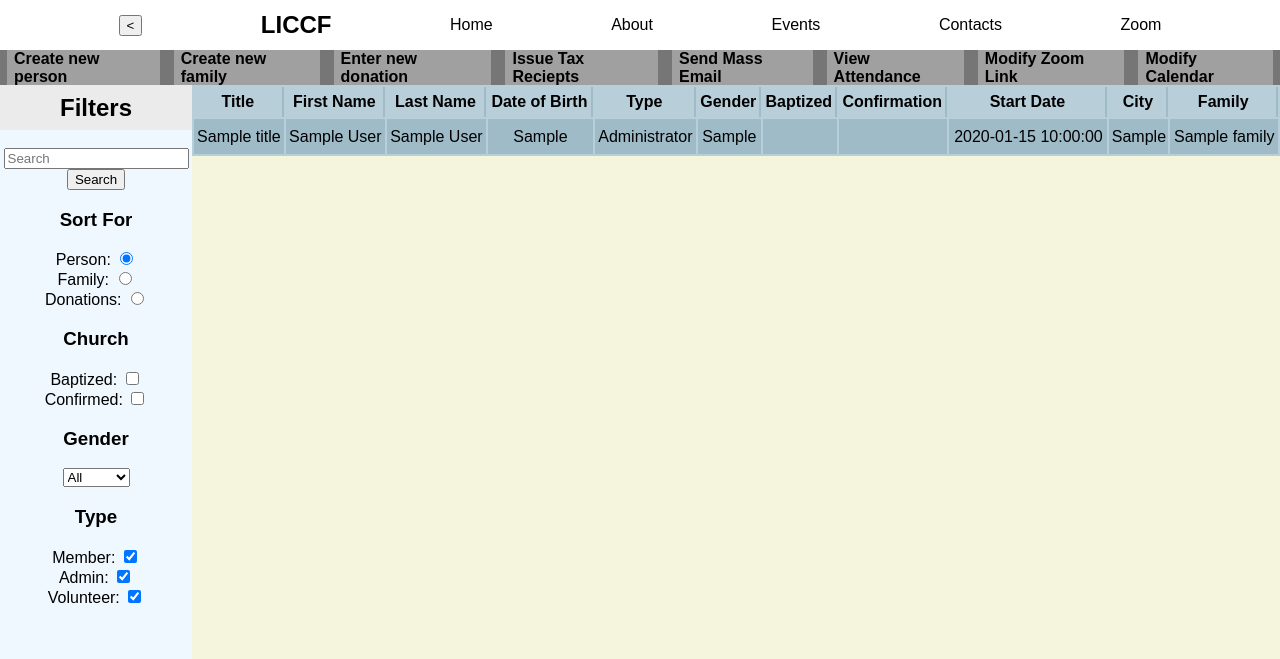
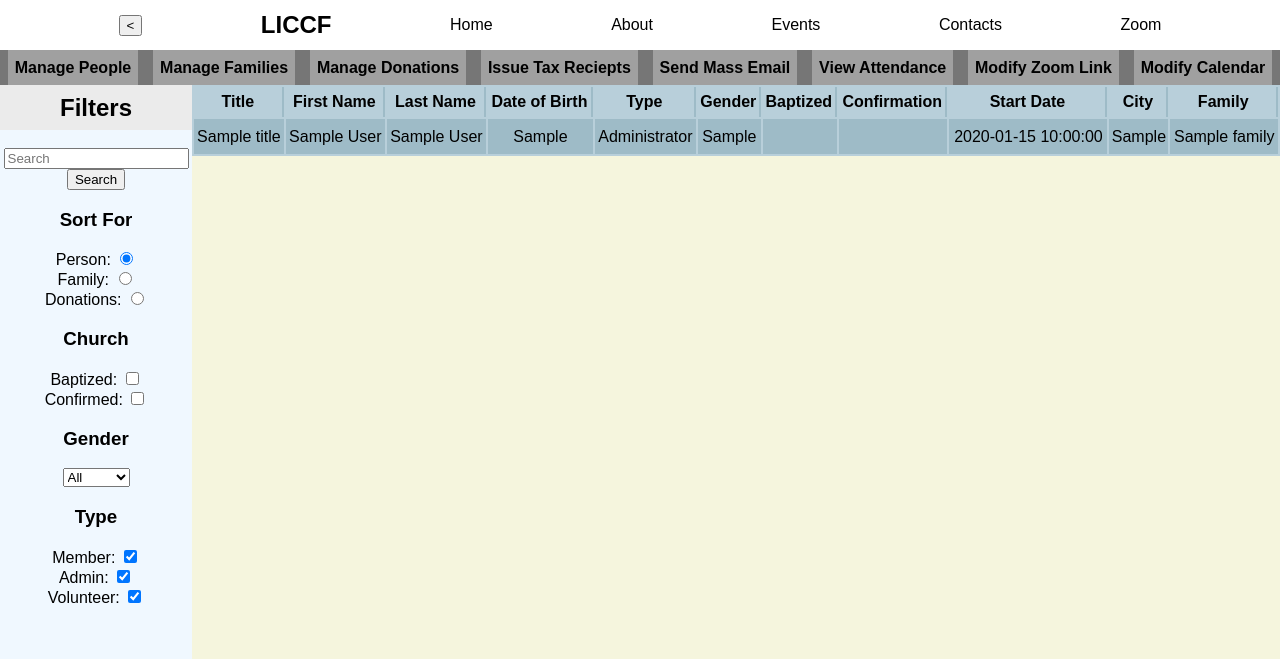
Before and after one commit to DonMcD/LICCF, a PHP site: page /home.php in a window 1280 px wide. Shown: the top 659 px of the page. Run offline with PHP 8.4, Linux system fonts and the light colour scheme; the visitor is signed in with stand-in values (Sample User, id 1); tables that the repository leaves empty or names only in its code hold one stand-in row (values such as "Sample post"); some libraries are stand-ins or nearby versions.

Commit message:
Update topBar.php

```diff
--- a/topBar.php
+++ b/topBar.php
@@ -1,7 +1,7 @@
 <div class="top-bar">
-    <a href='createNewPerson.php'><div>Create new person</div></a>
-    <a href='createNewFamily.php'><div>Create new family</div></a>
-    <a href=''><div>Enter new donation</div></a>
+    <a href='createNewPerson.php'><div>Manage People</div></a>
+    <a href='createNewFamily.php'><div>Manage Families</div></a>
+    <a href=''><div>Manage Donations</div></a>
     <a href=''><div>Issue Tax Reciepts</div></a>
     <a href='sendMassEmail.php'><div>Send Mass Email</div></a>
     <a href=''><div>View Attendance</div></a>
```
